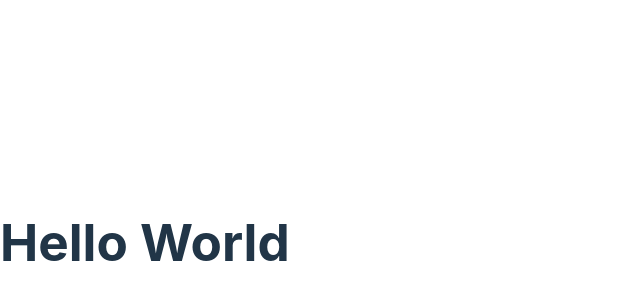
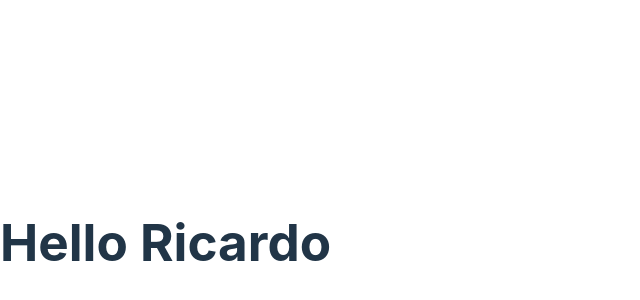
Before and after one commit to osorioricardo/react-app, a React (Vite) app: page / in a window 1280 px wide. Shown: the part 158-458 px from the top of the page, without its empty margins (0-640 px from the left). Built offline with nearby package versions, Linux system fonts and the light colour scheme.

Commit message:
hello world || hello 'name' demo

```diff
--- a/src/Message.tsx
+++ b/src/Message.tsx
@@ -1,7 +1,10 @@
 //PascalCasing
 function Message() {
     // JSX: JavaScript XML
-    return <h1>Hello World</h1>;
+    const name = 'Ricardo';
+    if (name)
+        return <h1>Hello {name}</h1>;
+    return <h1> Hello World </h1>;
 }
 
 export default Message;
```
